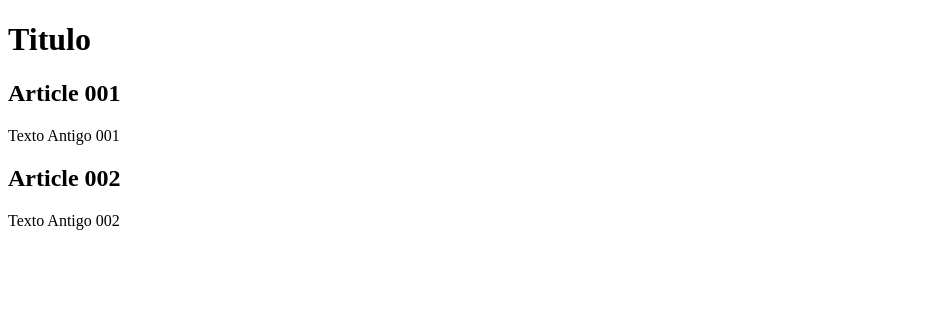
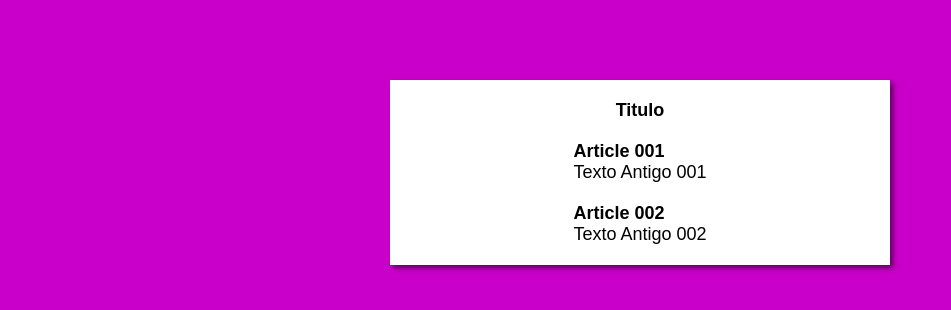
Before and after one commit to Hashtag-igor/git-github, a plain HTML site: page index.html in a window 1280 px wide. Shown: the whole page, without its empty margins (0-951 px from the left). Drawn offline with Linux system fonts and the light colour scheme.

Commit message:
I started to write the style

```diff
--- a/index.html
+++ b/index.html
@@ -4,6 +4,7 @@
     <meta charset="UTF-8">
     <meta http-equiv="X-UA-Compatible" content="IE=edge">
     <meta name="viewport" content="width=device-width, initial-scale=1.0">
+    <link rel="stylesheet" href="./styles/style.css">
     <title>Git/Github</title>
 </head>
 <body>
--- /dev/null
+++ b/styles/style.css
@@ -0,0 +1,27 @@
+*{
+    font-family: arial;
+    font-size: 18px;
+    margin: 0;
+    padding: 0;
+    box-sizing: border-box;
+}
+
+body{
+    background-color: #c900c9;
+}
+
+main{
+    background-color: #ffffff;
+    width: 500px;
+    display: flex;
+    align-items: center;
+    justify-content: center;
+    flex-direction: column;
+    margin: 80px auto;
+    box-shadow: 3px 3px 5px #0000008a;
+    padding: 10px;
+}
+
+header, article{
+    padding: 10px;
+}
```
